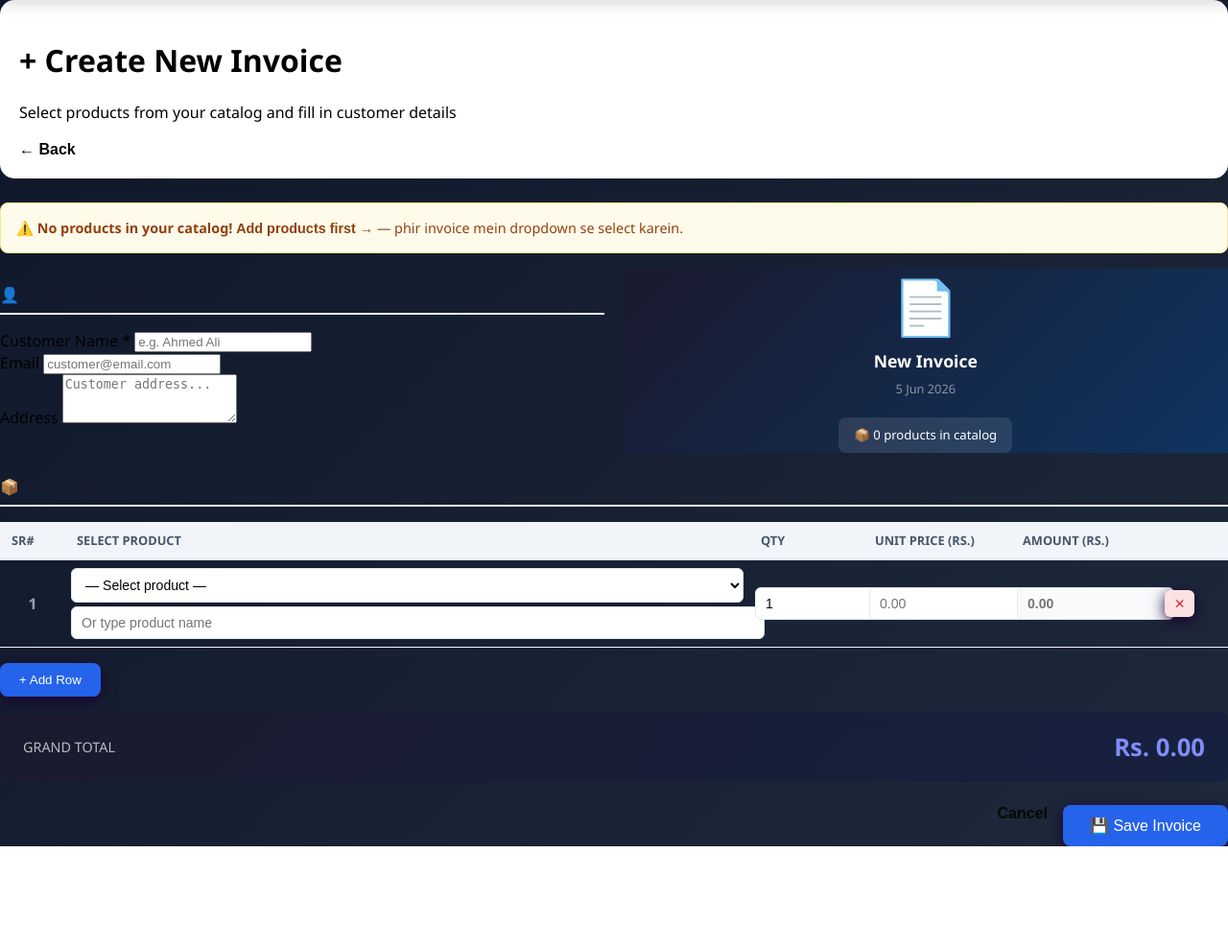
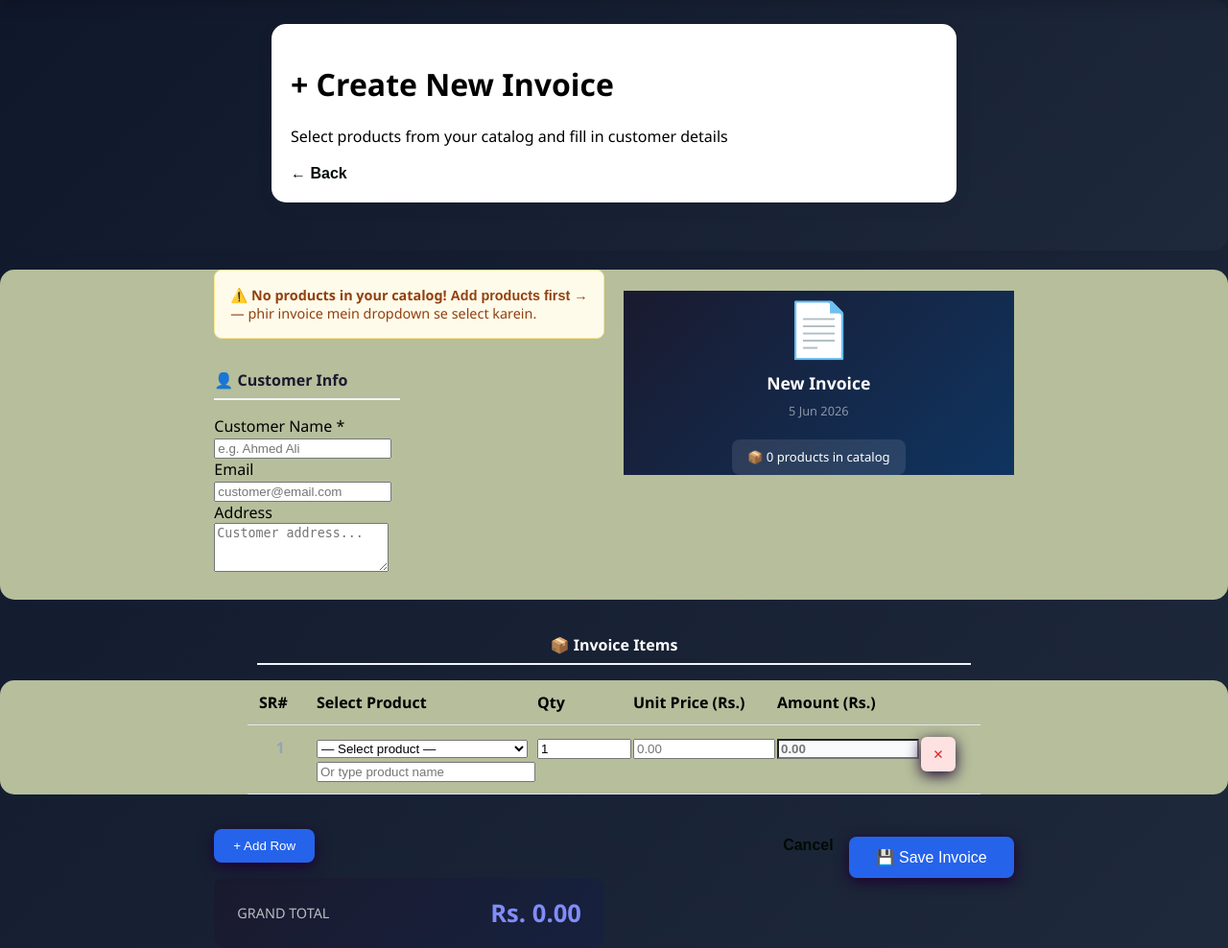
Before and after one commit to zainammar/invoice_shop, a Django app: page /invoice/new/ in a window 1280 px wide. Shown: the part 86-1074 px from the top of the page at 96% size. Before the commit the page ends 968 px from the top, so only its background shows below. Run offline with Django 5.2, Linux system fonts and the light colour scheme; the visitor is signed in with stand-in values (Sample User, id 1); data comes from the database, SQL or seed files in the repository.

Commit message:
Change UI Invoice Page

```diff
--- a/invoices/templates/invoices/create_invoice.html
+++ b/invoices/templates/invoices/create_invoice.html
@@ -1,20 +1,16 @@
 {% extends 'invoices/base.html' %}
-{% block title %}New Invoice — Invoice Shop{% endblock %}
+{% block title %}Invoice{% endblock %}
 {% block extra_style %}
-<style>
-  .items-table { width:100%;border-collapse:collapse; }
-  .items-table th { background:#f1f5f9;color:#475569;padding:10px 12px;text-align:left;font-size:0.8rem;font-weight:700;text-transform:uppercase;border-bottom:2px solid #e2e8f0; }
-  .items-table td { padding:8px 6px;border-bottom:1px solid #f1f5f9;vertical-align:middle; }
-  .items-table input, .items-table select { width:100%;padding:8px 10px;border:1.5px solid #e2e8f0;border-radius:6px;font-size:0.88rem;outline:none;background:white; }
-  .items-table input:focus, .items-table select:focus { border-color:#4f46e5; }
-  .sr-cell { width:44px;text-align:center;font-weight:700;color:#94a3b8; }
-  .remove-btn { background:#fee2e2;color:#dc2626;border:none;border-radius:6px;padding:6px 10px;cursor:pointer;font-size:0.85rem; }
-  .total-bar { background:linear-gradient(135deg,#1a1a2e,#16213e);color:white;border-radius:10px;padding:1.2rem 1.5rem;display:flex;justify-content:space-between;align-items:center;margin-top:1rem; }
-  .no-products-warn { background:#fffbeb;border:1px solid #fde68a;border-radius:8px;padding:1rem;margin-bottom:1rem;font-size:0.9rem;color:#92400e; }
-  select option[value=""] { color:#9ca3af; }
-</style>
+
 {% endblock %}
 {% block content %}
+
+ <div class="content-grid bg-2 row-6">
+  <div class="grid-item-1">
+
+
+       </div>
+       <div class="grid-item-1">
 
         <div class="page-header">
           <div>
@@ -23,6 +19,16 @@
           </div>
           <a href="{% url 'dashboard' %}" class="btn btn-outline">← Back</a>
         </div>
+
+       </div>
+       <div class="grid-item-1">
+
+
+       </div>
+ </div>
+ <div class="content-grid bg-1 row-7">
+  <div class="grid-item-1">  </div>
+  <div class="grid-item-1">
 
     {% if not products %}
     <div class="no-products-warn">
@@ -52,7 +58,11 @@
             <textarea name="customer_address" class="form-control" rows="3" placeholder="Customer address..."></textarea>
           </div>
         </div>
+       </div>
+      </div>
 
+      <div class="grid-item-1">
+        <br>
         <div class="card" style="display:flex;flex-direction:column;justify-content:center;align-items:center;background:linear-gradient(135deg,#1a1a2e,#0f3460);color:white;gap:0.5rem;">
           <div style="font-size:3.5rem;">📄</div>
           <div style="font-size:1.1rem;font-weight:700;">New Invoice</div>
@@ -62,42 +72,113 @@
           </div>
         </div>
       </div>
+      <div class="grid-item-1">  </div>
+    </div>
 
+
+    <div class="content-grid  row-6">
+      <div class="grid-item-1">  </div>
+      <div class="grid-item-1">
+        <h3 class="heading-1">📦 Invoice Items</h3>
+      </div>
+      <div class="grid-item-1">  </div>
+    </div>
+
+     <div class="content-grid bg-1 row-6">
+      <div class="grid-item-1">  </div>
+      <div class="grid-item-1">
         <div class="card">
-    <h3 style="font-size:1rem;font-weight:700;margin-bottom:1rem;color:#1a1a2e;border-bottom:2px solid #f1f5f9;padding-bottom:0.5rem;">📦 Invoice Items</h3>
-    <div style="overflow-x:auto;">
-      <table class="items-table">
-        <thead>
-          <tr>
-            <th style="width:44px;">SR#</th>
-            <th style="min-width:200px;">Select Product</th>
-            <th style="width:95px;">Qty</th>
-            <th style="width:130px;">Unit Price (Rs.)</th>
-            <th style="width:130px;">Amount (Rs.)</th>
-            <th style="width:48px;"></th>
-          </tr>
-        </thead>
-        <tbody id="itemsBody">
-          <tr>
-            <td class="sr-cell">1</td>
-            <td>
+
+          <!-- Header -->
+          <div class="items-header">
+              <div>SR#</div>
+              <div>Select Product</div>
+              <div>Qty</div>
+              <div>Unit Price (Rs.)</div>
+              <div>Amount (Rs.)</div>
+              <div></div>
+          </div>
+
+          <!-- Body -->
+          <div id="itemsBody">
+
+              <div class="item-row">
+                  <div class="sr-cell">1</div>
+
+                  <div>
                       <input type="hidden" name="product_id[]" class="pid" value="">
+
                       <select class="prod-select" onchange="onProductSelect(this)">
                           <option value="">— Select product —</option>
                           {% for p in products %}
-                <option value="{{ p.id }}" data-price="{{ p.unit_price }}" data-name="{{ p.product_name|escapejs }}">{{ p.product_name }} — Rs. {{ p.unit_price }}</option>
+                          <option value="{{ p.id }}"
+                                  data-price="{{ p.unit_price }}"
+                                  data-name="{{ p.product_name|escapejs }}">
+                              {{ p.product_name }} — Rs. {{ p.unit_price }}
+                          </option>
                           {% endfor %}
                       </select>
-              <input type="text" name="product_name[]" class="pname" placeholder="Or type product name" style="margin-top:4px;" required>
-            </td>
-            <td><input type="number" name="quantity[]" class="qty" value="1" min="1" required></td>
-            <td><input type="number" name="unit_price[]" class="price" value="" step="0.01" min="0" placeholder="0.00" required></td>
-            <td><input type="text" class="amount" readonly value="" placeholder="0.00" style="background:#f8fafc;font-weight:700;color:#4f46e5;"></td>
-            <td><button type="button" class="remove-btn" onclick="removeRow(this)">✕</button></td>
-          </tr>
-        </tbody>
-      </table>
+
+                      <input type="text"
+                             name="product_name[]"
+                             class="pname"
+                             placeholder="Or type product name"
+                             required>
                   </div>
+
+                  <div>
+                      <input type="number"
+                             name="quantity[]"
+                             class="qty"
+                             value="1"
+                             min="1"
+                             required>
+                  </div>
+
+                  <div>
+                      <input type="number"
+                             name="unit_price[]"
+                             class="price"
+                             value=""
+                             step="0.01"
+                             min="0"
+                             placeholder="0.00"
+                             required>
+                  </div>
+
+                  <div>
+                      <input type="text"
+                             class="amount"
+                             readonly
+                             value=""
+                             placeholder="0.00">
+                  </div>
+
+                  <div>
+                      <button type="button"
+                              class="remove-btn"
+                              onclick="removeRow(this)">
+                          ✕
+                      </button>
+                  </div>
+
+              </div>
+
+          </div>
+
+      </div>
+
+      </div>
+      <div class="grid-item-1">  </div>
+    </div>
+
+
+
+
+ <div class="content-grid  row-7">
+    <div class="grid-item-1">  </div>
+  <div class="grid-item-1">
+
     <button type="button" onclick="addRow()" class="btn btn-outline" style="margin-top:1rem;">+ Add Row</button>
     <div class="total-bar">
       <span style="opacity:0.7;font-size:0.9rem;">GRAND TOTAL</span>
@@ -105,11 +186,18 @@
     </div>
   </div>
 
+
+       <div class="grid-item-1">
         <div style="display:flex;justify-content:flex-end;gap:1rem;margin-top:1.5rem;">
           <a href="{% url 'dashboard' %}" class="btn btn-outline">Cancel</a>
           <button type="submit" class="btn btn-primary" style="font-size:1rem;padding:12px 28px;">💾 Save Invoice</button>
         </div>
       </form>
+
+       <div class="grid-item-1">  </div>
+ </div>
+
+
 
 <script>
 
--- a/static/css/dashboard.css
+++ b/static/css/dashboard.css
@@ -40,8 +40,15 @@ a{
   margin-bottom:20px;
   padding: 20px;
 }
+.heading-1{
+    font-size:1rem;
+    font-weight:900;margin-bottom:1rem;
+    color:#ffffff;
+    border-bottom:2px solid #f1f5f9;
+    padding-bottom:0.5rem;
+    text-align: center;
 
-
+}
 .text-1{
   color:#ffffff;
   font-weight:400;
@@ -521,3 +528,71 @@ button:hover{
   background-color: #2191FB;
   color:white;
 }
+
+.items-table { width:100%;border-collapse:collapse; }
+.items-table th { background:#f1f5f9;color:#475569;padding:10px 12px;text-align:left;font-size:0.8rem;font-weight:700;text-transform:uppercase;border-bottom:2px solid #e2e8f0; }
+.items-table td { padding:8px 6px;border-bottom:1px solid #f1f5f9;vertical-align:middle; }
+.items-table input, .items-table select { width:100%;padding:8px 10px;border:1.5px solid #e2e8f0;border-radius:6px;font-size:0.88rem;outline:none;background:white; }
+.items-table input:focus, .items-table select:focus { border-color:#4f46e5; }
+.sr-cell { width:44px;text-align:center;font-weight:700;color:#94a3b8; }
+.remove-btn { background:#fee2e2;color:#dc2626;border:none;border-radius:6px;padding:6px 10px;cursor:pointer;font-size:0.85rem; }
+.total-bar { background:linear-gradient(135deg,#1a1a2e,#16213e);color:white;border-radius:10px;padding:1.2rem 1.5rem;display:flex;justify-content:space-between;align-items:center;margin-top:1rem; }
+.no-products-warn { background:#fffbeb;border:1px solid #fde68a;border-radius:8px;padding:1rem;margin-bottom:1rem;font-size:0.9rem;color:#92400e; }
+select option[value=""] { color:#9ca3af; }
+
+
+
+
+.items-header,
+.item-row {
+    display: grid;
+    grid-template-columns:
+        50px
+        minmax(220px, 2fr)
+        90px
+        140px
+        140px
+        50px;
+    gap: 10px;
+    align-items: start;
+}
+
+.items-header {
+    font-weight: 700;
+    padding: 12px;
+
+    border-bottom: 1px solid #e5e7eb;
+}
+
+.item-row {
+    padding: 12px;
+    border-bottom: 1px solid #e5e7eb;
+}
+
+.item-row input,
+.item-row select {
+    width: 100%;
+}
+
+.pname {
+    margin-top: 4px;
+}
+
+.amount {
+    background: #f8fafc;
+    font-weight: 700;
+    color: #4f46e5;
+}
+
+.remove-btn {
+    width: 36px;
+    height: 36px;
+    border: none;
+    border-radius: 6px;
+    cursor: pointer;
+}
+
+.sr-cell {
+    font-weight: 700;
+    text-align: center;
+}
```
Lines whose indentation alone changed are shown as unchanged.
